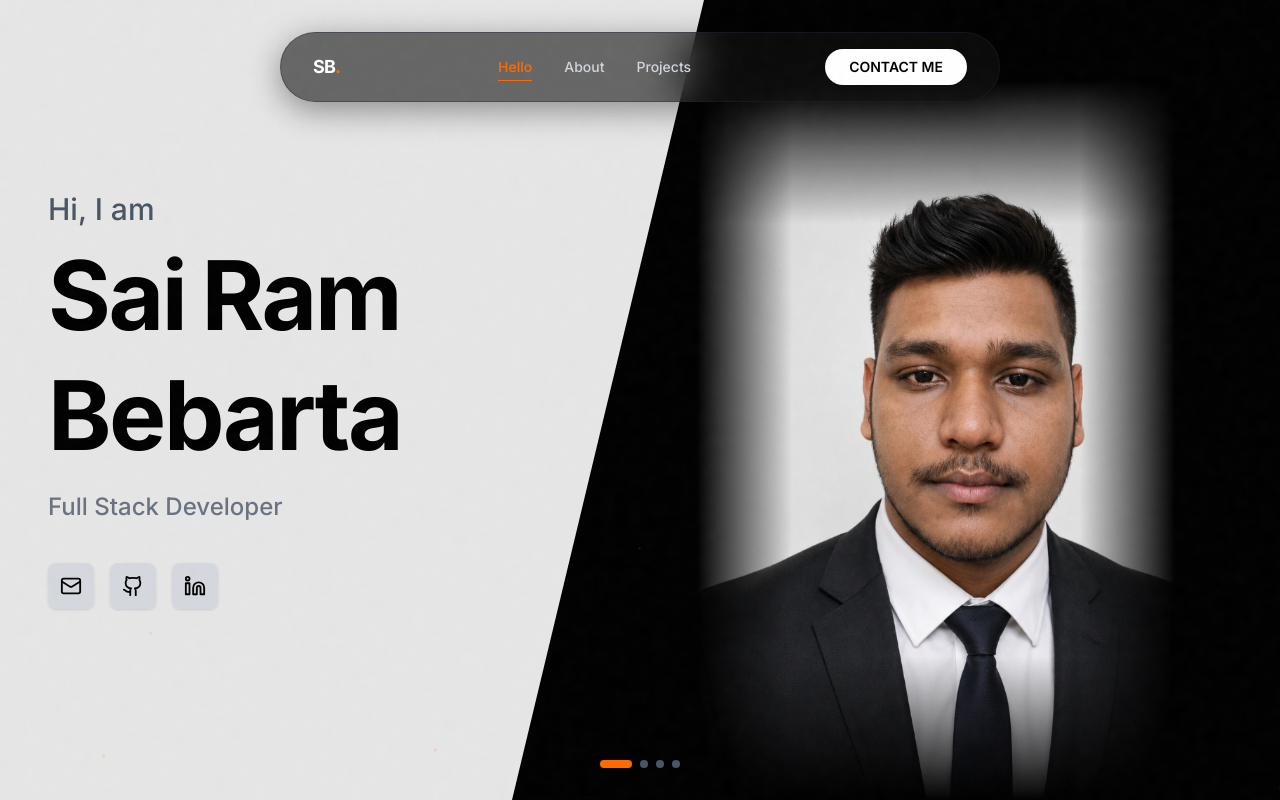
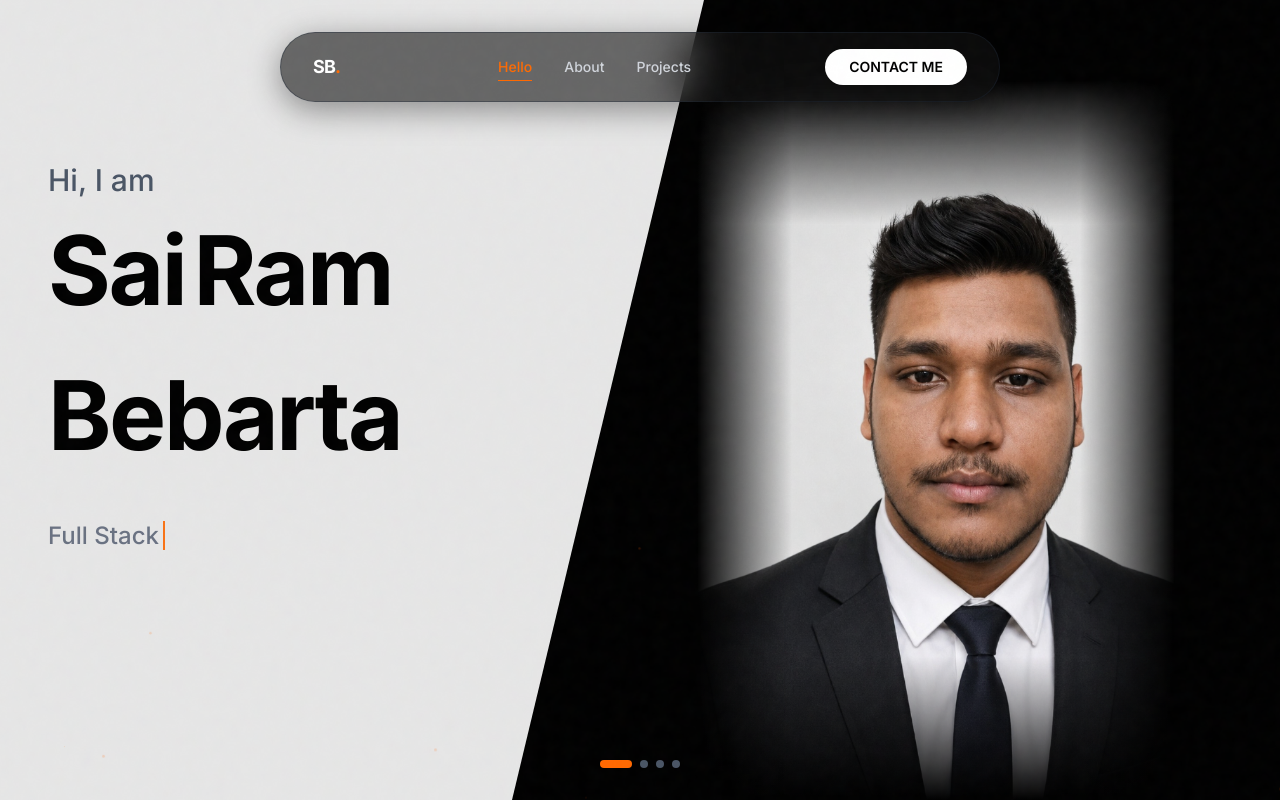
Before and after one commit to sairam-cyber/portfolio, a Next.js app: page / in a window 1280 px wide. Built offline with nearby package versions, Linux system fonts and the light colour scheme.

Commit message:
Synchronize landing page animations with Welcome Screen fadeout and add staggered reveal animations for greetings, name, subtitle, and social links

```diff
--- a/app/page.tsx
+++ b/app/page.tsx
@@ -37,7 +37,7 @@ export default function Home() {
           animate={{ x: `${-activeSlide * 100}vw` }}
           transition={{ duration: 0.8, ease: [0.76, 0, 0.24, 1] }}
         >
-          <div className="min-w-[100vw] h-screen overflow-y-auto"><Hero /></div>
+          <div className="min-w-[100vw] h-screen overflow-y-auto"><Hero isReady={!showWelcome} /></div>
           <div className="min-w-[100vw] h-screen overflow-y-auto"><About /></div>
           <div className="min-w-[100vw] h-screen overflow-y-auto"><Projects /></div>
           <div className="min-w-[100vw] h-screen overflow-y-auto"><Footer /></div>
--- a/components/Hero.tsx
+++ b/components/Hero.tsx
@@ -68,11 +68,12 @@ function Particles() {
 }
 
 /* ── Typewriter hook ── */
-function useTypewriter(text: string, speed = 60, startDelay = 1200) {
+function useTypewriter(text: string, speed = 60, startDelay = 1200, trigger = true) {
   const [display, setDisplay] = useState("");
   const [done, setDone] = useState(false);
 
   useEffect(() => {
+    if (!trigger) return;
     const timeout = setTimeout(() => {
       let i = 0;
       const timer = setInterval(() => {
@@ -87,29 +88,69 @@ function useTypewriter(text: string, speed = 60, startDelay = 1200) {
       return () => clearInterval(timer);
     }, startDelay);
     return () => clearTimeout(timeout);
-  }, [text, speed, startDelay]);
+  }, [text, speed, startDelay, trigger]);
 
   return { display, done };
 }
 
 /* ── Main Hero ── */
-export default function Hero() {
+export default function Hero({ isReady = true }: { isReady?: boolean }) {
   const ref = useRef(null);
   const isInView = useInView(ref, { once: true });
-  const { display: subtitle, done: subtitleDone } = useTypewriter("Full Stack Developer");
+
+  // Wait to start typewriter until welcome screen is gone
+  const { display: subtitle, done: subtitleDone } = useTypewriter("Full Stack Developer", 60, 1000, isReady);
 
   const nameFirst = ["Sai", "Ram"];
   const nameLast = "Bebarta";
 
   const containerVariants = {
     hidden: {},
-    visible: { transition: { staggerChildren: 0.1, delayChildren: 0.3 } },
+    visible: {
+      transition: {
+        staggerChildren: 0.12,
+        delayChildren: 0.4
+      }
+    },
   };
 
   const wordVariants = {
-    hidden: { y: 80, opacity: 0 },
-    visible: { y: 0, opacity: 1, transition: { duration: 0.7, ease: [0.16, 1, 0.3, 1] as const } },
+    hidden: { y: "100%", opacity: 0 },
+    visible: {
+      y: 0,
+      opacity: 1,
+      transition: {
+        duration: 0.8,
+        ease: [0.16, 1, 0.3, 1] as const
+      }
+    },
   };
+
+  const socialContainerVariants = {
+    hidden: {},
+    visible: {
+      transition: {
+        staggerChildren: 0.1,
+        delayChildren: 1.8
+      }
+    }
+  };
+
+  const socialItemVariants = {
+    hidden: { scale: 0.5, opacity: 0, y: 20 },
+    visible: {
+      scale: 1,
+      opacity: 1,
+      y: 0,
+      transition: {
+        type: "spring" as const,
+        stiffness: 260,
+        damping: 15
+      }
+    }
+  };
+
+  const animateTrigger = isReady && isInView;
 
   return (
     <section ref={ref} className="relative min-h-screen w-full flex flex-col md:flex-row overflow-hidden bg-[#e6e6e6]">
@@ -120,36 +161,39 @@ export default function Hero() {
         {/* Left Side */}
         <div className="w-full md:w-1/2 flex flex-col justify-center h-full">
           <motion.h2
-            initial={{ opacity: 0, y: 20 }}
-            animate={isInView ? { opacity: 1, y: 0 } : {}}
-            transition={{ duration: 0.6, delay: 0.1, ease: [0.16, 1, 0.3, 1] }}
+            initial={{ opacity: 0, y: -20, letterSpacing: "-0.05em" }}
+            animate={animateTrigger ? { opacity: 1, y: 0, letterSpacing: "0em" } : {}}
+            transition={{ duration: 0.8, delay: 0.2, ease: [0.16, 1, 0.3, 1] }}
             className="text-2xl md:text-3xl font-medium text-gray-600 mb-2"
           >
             Hi, I am
           </motion.h2>
 
           <motion.h1
-            className="text-6xl md:text-8xl font-bold mb-4 tracking-tight leading-tight text-black"
+            className="text-6xl md:text-8xl font-bold mb-4 tracking-tight leading-tight text-black overflow-hidden py-1"
             variants={containerVariants}
             initial="hidden"
-            animate={isInView ? "visible" : "hidden"}
+            animate={animateTrigger ? "visible" : "hidden"}
           >
+            <span className="inline-block overflow-hidden mr-4">
               {nameFirst.map((word, i) => (
-              <motion.span key={i} className="inline-block mr-4" variants={wordVariants}>
+                <motion.span key={i} className="inline-block mr-2" variants={wordVariants}>
                   {word}
                 </motion.span>
               ))}
+            </span>
             <br />
+            <span className="inline-block overflow-hidden">
               <motion.span className="inline-block text-black" variants={wordVariants}>
                 {nameLast}
               </motion.span>
+            </span>
           </motion.h1>
 
           <motion.h3
             initial={{ opacity: 0 }}
-            animate={{ opacity: 1 }}
-            transition={{ delay: 1.1, duration: 0.3 }}
-            className="text-xl md:text-2xl text-gray-500 mb-10 font-medium"
+            animate={animateTrigger ? { opacity: 1 } : {}}
+            className="text-xl md:text-2xl text-gray-500 mb-10 font-medium h-[2rem]"
           >
             <span className={!subtitleDone ? "typewriter-cursor pr-1" : ""}>
               {subtitle}
@@ -158,25 +202,44 @@ export default function Hero() {
 
           <motion.div
             className="flex gap-4"
-            initial={{ opacity: 0, y: 20 }}
-            animate={isInView ? { opacity: 1, y: 0 } : {}}
-            transition={{ delay: 1.8, duration: 0.5 }}
+            variants={socialContainerVariants}
+            initial="hidden"
+            animate={animateTrigger ? "visible" : "hidden"}
           >
+            <motion.div variants={socialItemVariants}>
               <Magnetic>
-              <a href="mailto:sairambebartall1@gmail.com" className="p-3 bg-gray-300/80 text-black rounded-lg hover:bg-orange-500 hover:text-white transition-all duration-300 shadow-sm flex items-center justify-center">
+                <a
+                  href="mailto:sairambebarta999@gmail.com?subject=Collaboration%20Inquiry&body=Hi%20Sai%20Ram%2C%0A%0AI%20visited%20your%20portfolio%20and%20would%20love%20to%20connect%20regarding..."
+                  className="p-3 bg-gray-300/80 text-black rounded-lg hover:bg-orange-500 hover:text-white transition-all duration-300 shadow-sm flex items-center justify-center"
+                >
                   <Mail size={22} />
                 </a>
               </Magnetic>
+            </motion.div>
+            <motion.div variants={socialItemVariants}>
               <Magnetic>
-              <a href="https://github.com/sairam-cyber" target="_blank" rel="noreferrer" className="p-3 bg-gray-300/80 text-black rounded-lg hover:bg-orange-500 hover:text-white transition-all duration-300 shadow-sm flex items-center justify-center">
+                <a
+                  href="https://github.com/sairam-cyber"
+                  target="_blank"
+                  rel="noreferrer"
+                  className="p-3 bg-gray-300/80 text-black rounded-lg hover:bg-orange-500 hover:text-white transition-all duration-300 shadow-sm flex items-center justify-center"
+                >
                   <Github size={22} />
                 </a>
               </Magnetic>
+            </motion.div>
+            <motion.div variants={socialItemVariants}>
               <Magnetic>
-              <a href="https://linkedin.com/in/sai-ram-bebarta" target="_blank" rel="noreferrer" className="p-3 bg-gray-300/80 text-black rounded-lg hover:bg-orange-500 hover:text-white transition-all duration-300 shadow-sm flex items-center justify-center">
+                <a
+                  href="https://linkedin.com/in/sai-ram-bebarta"
+                  target="_blank"
+                  rel="noreferrer"
+                  className="p-3 bg-gray-300/80 text-black rounded-lg hover:bg-orange-500 hover:text-white transition-all duration-300 shadow-sm flex items-center justify-center"
+                >
                   <Linkedin size={22} />
                 </a>
               </Magnetic>
+            </motion.div>
           </motion.div>
         </div>
 
```
Lines whose indentation alone changed are shown as unchanged.
